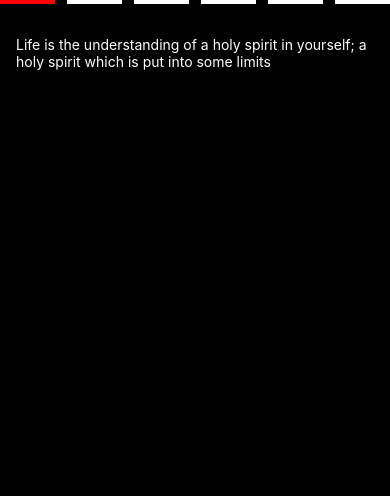
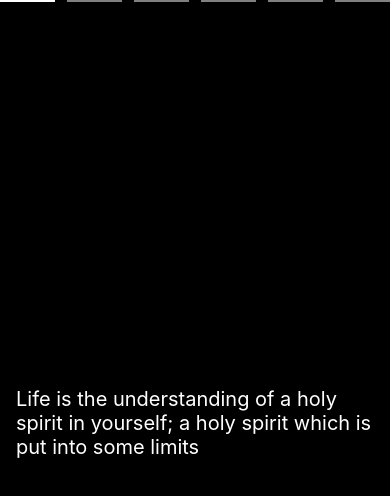
Before and after one commit to StephenAraka/wisdom, a React Native app: screen / in a window 390 px wide. Shown: the top 496 px of the page. Built offline with nearby package versions, Linux system fonts and the light colour scheme.

Commit message:
Style each status

```diff
--- a/App.js
+++ b/App.js
@@ -34,12 +34,15 @@ const styles = StyleSheet.create({
     display: 'flex',
     flex: 1,
     backgroundColor: '#000',
+    paddingVertical: 35,
   },
   contentContainer: {
     paddingHorizontal: 16,
     paddingVertical: 32,
     width: '100%',
     flex: 1,
+    alignItems: 'center',
+    justifyContent: 'center',
   },
   progressIndicators: {
     display: 'flex',
@@ -48,11 +51,12 @@ const styles = StyleSheet.create({
     width: '100%',
   },
   progressIndicatorBar: (width, isActive) => ({
-    height: 4,
-    backgroundColor: isActive ? 'red' : '#fff',
+    height: 2,
+    backgroundColor: isActive ? '#fff' : 'grey',
     width,
   }),
   text: {
     color: '#fff',
+    fontSize: 20
   }
 });
--- a/src/components/SwipeView.jsx
+++ b/src/components/SwipeView.jsx
@@ -35,6 +35,7 @@ const SwipeView = ({
           top: 0,
           bottom: 0,
           width: "50%",
+          zIndex: 100,
         }}
       />
       <TouchableOpacity
@@ -45,6 +46,7 @@ const SwipeView = ({
           top: 0,
           bottom: 0,
           width: "50%",
+          zIndex: 100,
         }}
       />
       {children}
```
